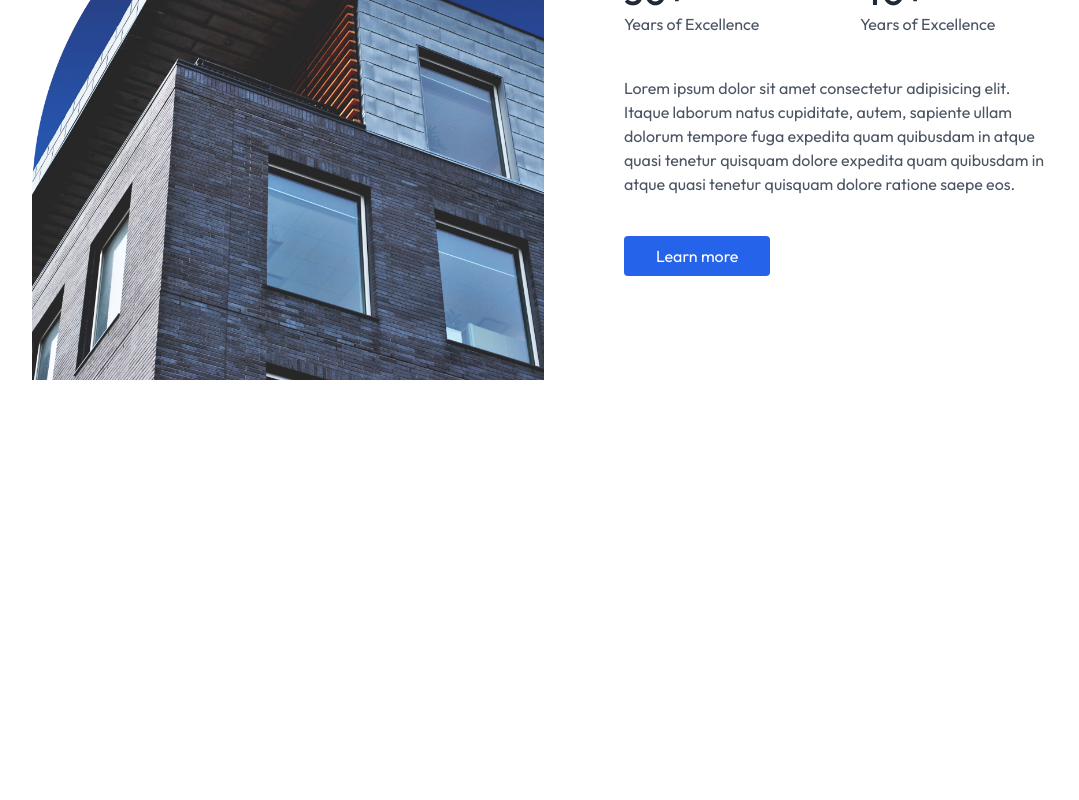
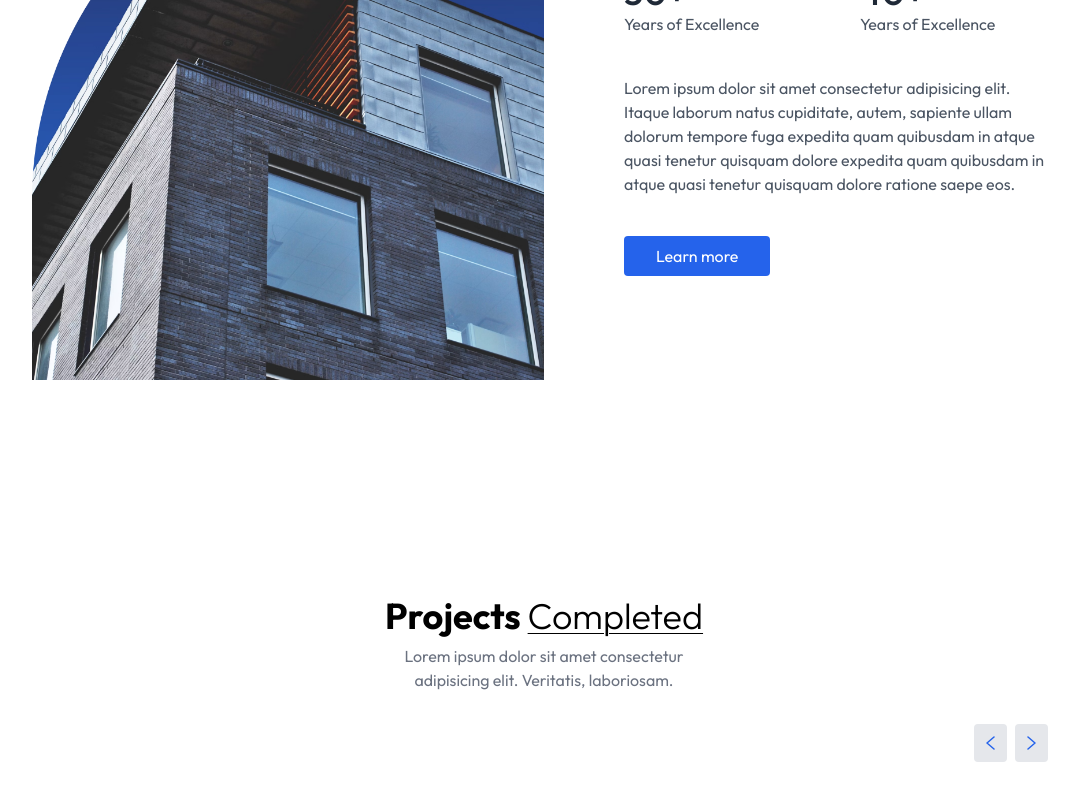
Before and after one commit to naimatullahRezaee/react-project, a React (Vite) app: page / in a window 1280 px wide. Shown: the part 1172-1972 px from the top of the page, without its empty margins (96-1175 px from the left). Before the commit the page ends 1608 px from the top, so only its background shows below. Built offline with nearby package versions, Linux system fonts and the light colour scheme; a web font is replaced by a local one.

Commit message:
add project section

```diff
--- a/src/App.jsx
+++ b/src/App.jsx
@@ -2,11 +2,13 @@ import React from "react";
 
 import Header from "./components/Header";
 import About from "./components/About";
+import Projects from "./components/Projects";
 const App = () => {
   return (
     <div className="w-full overflow-hidden">
       <Header />
       <About />
+      <Projects />
     </div>
   );
 };
--- a/src/components/About.jsx
+++ b/src/components/About.jsx
@@ -4,8 +4,8 @@ import { assets } from "../assets/assets";
 const About = () => {
   return (
     <div
+      id="About"
       className="flex flex-col items-center justify-center container mx-auto  p-14 md:px-20 lg:px-32 w-full overflow-hidden"
-      id="About"
     >
       <h1 className="text-2xl sm:text-4xl font-bold mb-2 ">
         About{" "}
--- a/src/components/Navbar.jsx
+++ b/src/components/Navbar.jsx
@@ -21,13 +21,16 @@ const Navbar = () => {
           <a href="#Header" className="cursor-pointer hover:text-gray-400">
             Home
           </a>
-          <a href="#Header" className="cursor-pointer hover:text-gray-400">
+          <a href="#About" className="cursor-pointer hover:text-gray-400">
             About
           </a>
-          <a href="#Header" className="cursor-pointer hover:text-gray-400">
+          <a href="#Projects" className="cursor-pointer hover:text-gray-400">
             Project
           </a>
-          <a href="#Header" className="cursor-pointer hover:text-gray-400">
+          <a
+            href="#Testimonials"
+            className="cursor-pointer hover:text-gray-400"
+          >
             Testimonials
           </a>
         </ul>
--- /dev/null
+++ b/src/components/Projects.jsx
@@ -0,0 +1,39 @@
+import React from "react";
+import { assets } from "../assets/assets";
+
+const Projects = () => {
+  return (
+    <div
+      className="container mx-auto py-4 pt-20 px-6 md:px-20 lg:px-32 my-20 w-full overflow-hidden"
+      id="Projects"
+    >
+      <h1 className="text-2xl sm:text-4xl font-bold mb-2 text-center">
+        Projects{" "}
+        <span className="underline underline-offset-4 decoration-1 under font-light">
+          Completed
+        </span>
+      </h1>
+      <p className="text-center text-gray-500 mb-8 max-w-80 mx-auto">
+        Lorem ipsum dolor sit amet consectetur adipisicing elit. Veritatis,
+        laboriosam.
+      </p>
+      {/* Slider buttons */}
+      <div className="flex justify-end items-center mb-8">
+        <button
+          className="p-3 bg-gray-200 rounded mr-2"
+          aria-label="Previous Project"
+        >
+          <img src={assets.left_arrow} alt="Previous" />
+        </button>
+        <button
+          className="p-3 bg-gray-200 rounded mr-2"
+          aria-label="Next Project"
+        >
+          <img src={assets.right_arrow} alt="Next" />
+        </button>
+      </div>
+    </div>
+  );
+};
+
+export default Projects;
```
